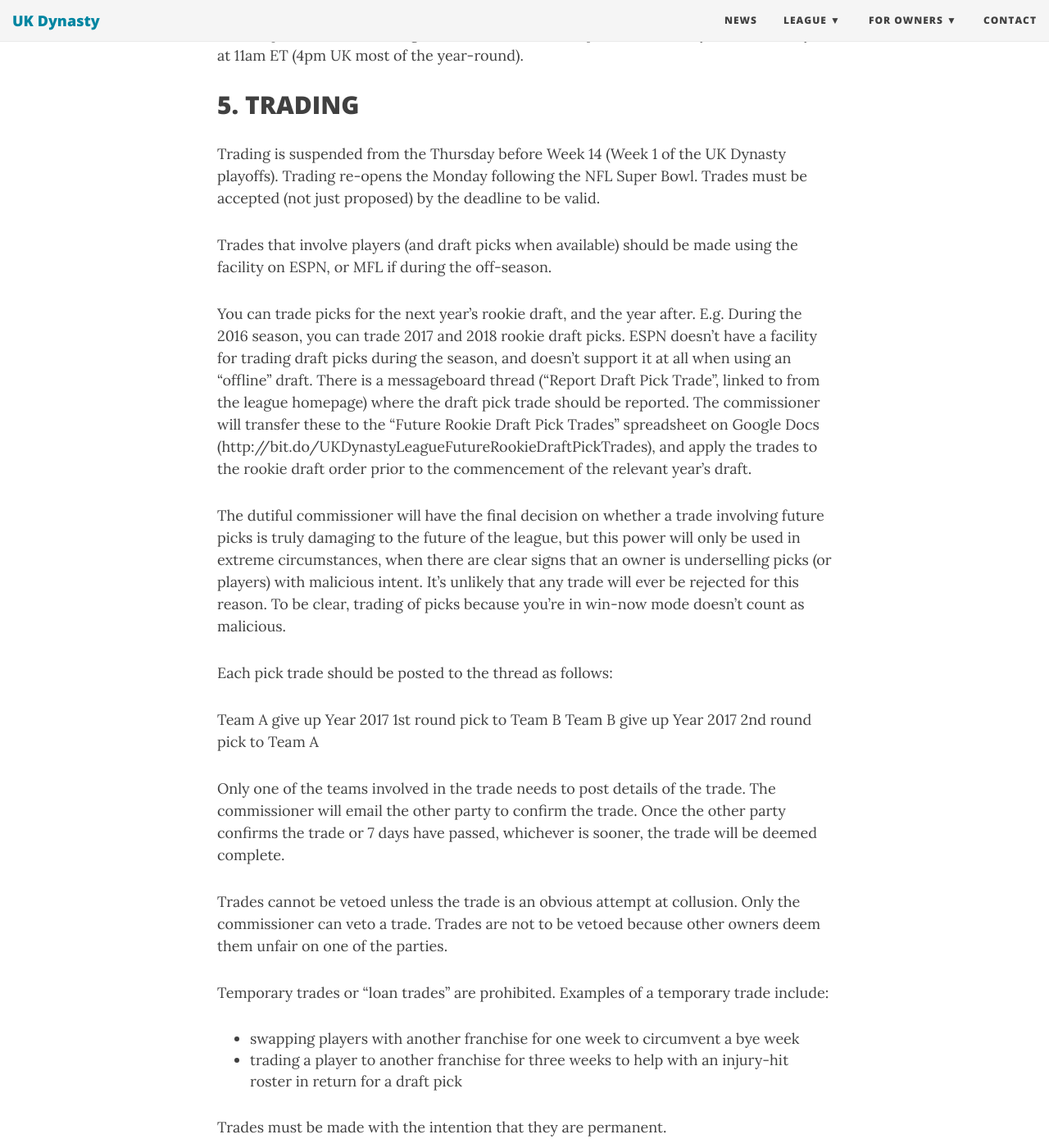
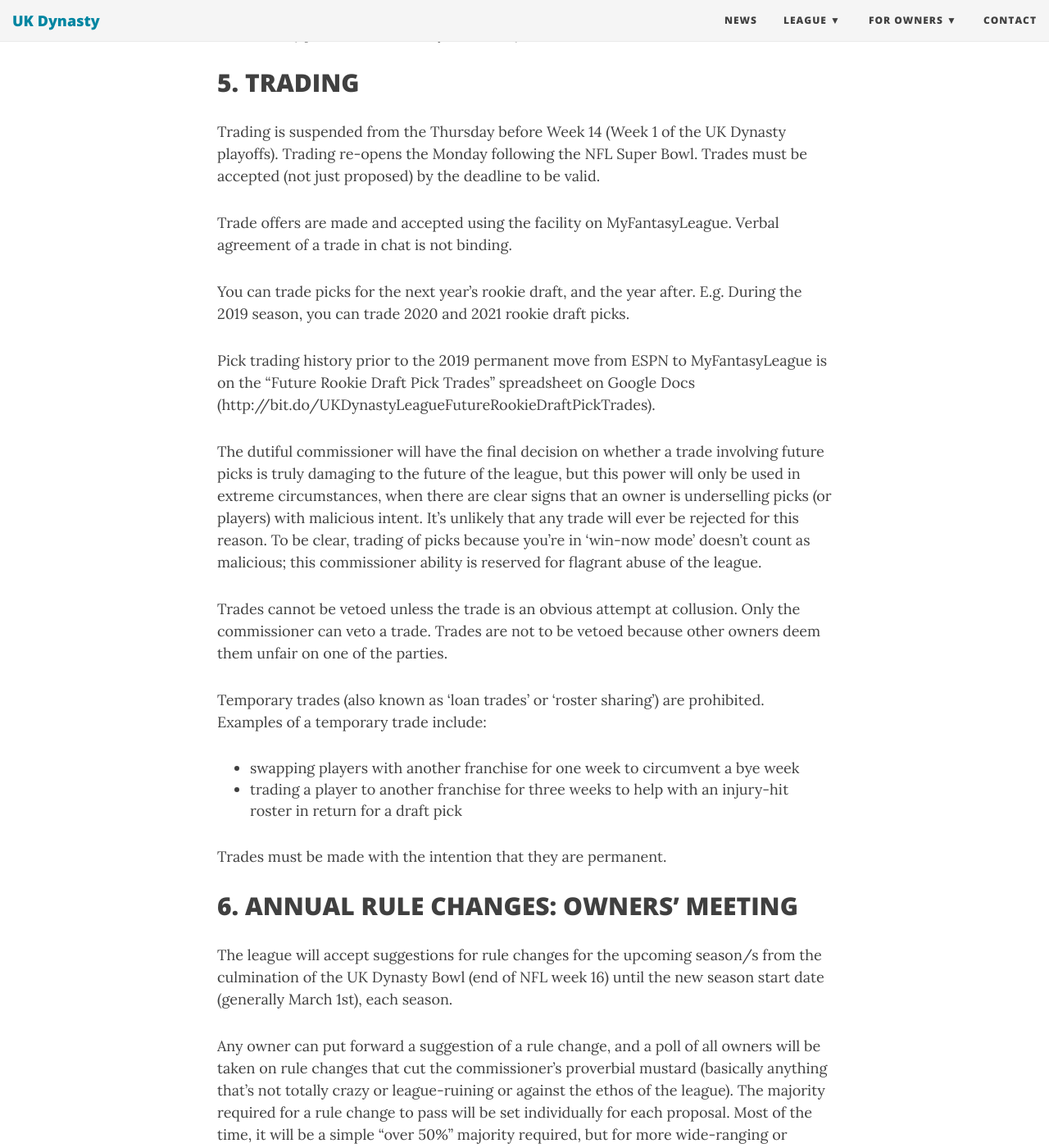
Before and after one commit to UKDynasty/ukdynasty.github.io, a Jekyll site: the page built from bylaws/index.md, in a window 1280 px wide and 1400 px high, scrolled down 6654 px. Shown: the whole window at 82% size. Built offline with Jekyll 4.4.1, drawn with Linux system fonts in a browser that asks for light colours; nearby versions of some CDN libraries; some of the changed text lies outside the part shown.

Commit message:
Remove references to ESPN and now-irrelevant guidance

```diff
--- a/bylaws/index.md
+++ b/bylaws/index.md
@@ -7,7 +7,7 @@ permalink: /bylaws
 
 This is the living, breathing bylaws document of the UK Dynasty league. Revision history from December 2016 onwards can be found [on GitHub](https://github.com/UKDynasty/ukdynasty.github.io/blob/master/bylaws/index.md). The original version of this document (with revision history from the start of the league) can be found [on Google Docs](http://bit.do/UKDynastyLeagueBylaws).
 
-All bylaws are an **explanation** or **extension** of the rules set on ESPN/MyFantasyLeague. This document doesn't outline all aspects of the scoring system, or describe how processes on the host websites work. However, any change in rules within the league hosts will be subject to league disussion/vote, as would any rule within the Bylaws.
+All bylaws are an **explanation** or **extension** of the rules set on MyFantasyLeague. This document doesn't outline all aspects of the scoring system, or describe how processes on the host websites work. However, any change in rules within the league hosts will be subject to league disussion/vote, as would any rule within the Bylaws.
 
 - [1. Team setup](#1-team-setup)
     - [1.1 Roster size](#11-roster-size)
@@ -31,13 +31,13 @@ All bylaws are an **explanation** or **extension** of the rules set on ESPN/MyFa
 
 ### 1.1 Roster size
 
-Rosters are a maximum of 25 players + 5 taxi squad players, with 9 starters. Starting lineups consist of 1 QB, 2 RBs, 3 WRs, 1 TE, and 2 RB/WR/TE flex spots.
+Rosters are a maximum of 30 players (25 players + 5 taxi squad players during the season), with 9 starters. Starting lineups consist of 1 QB, 2 RBs, 3 WRs, 1 TE, and 2 RB/WR/TE flex spots.
 
 During the season, 3 IR spots are available.
 
-During the off-season, the roster limit will increase to 30. Teams must get their roster down to the in-season limit of 25 by the Sunday before week 1 at 6pm. If a franchise is over this limit when the deadline passes, players will be forcefully dropped to comply, in last-in-first-out order.
+During the off-season, the roster limit will increase to 30. Teams must get their roster down to the in-season limit of 25 and assign their taxi squad players by the Sunday before week 1 at 6pm. If a franchise is over this limit when the deadline passes, players will be forcefully dropped to comply, in last-in-first-out order.
 
-There are 3 spots open for Injured Reserve (IR) on each roster. See the ESPN FAQs for more on this: http://games.espn.go.com/ffl/resources/help/faq?name=how-do-i-move-a-player-on-or-off-the-ir
+There are 3 spots open for Injured Reserve (IR) on each roster.
 
 ### 1.2 Retired players
 
@@ -45,15 +45,15 @@ If a player retires, they no longer take up a roster spot of the owning team. Ho
 
 If the roster is full, the owner can either release the player immediately, or take a maximum of 7 days from the day of unretirement to free up a roster spot for the un-retired player, otherwise they will be returned to the pool of free agents.
 
+A record of retired players is kept [on Google Sheets](https://docs.google.com/spreadsheets/d/1tsYQSMBHSD3nFUQS6urrnqYPJQs94c-IdjJi1CznX1c/edit#gid=647011089).
+
 ### 1.3 Taxi squads
 
 5 spots are available in addition to normal rosters for taxi squad players. These players can’t be used in your starting lineup.
 
-To designate a player to the taxi squad, a post must be made on the **Taxi Squad Designation** thread on the ESPN league messageboard, clearly stating the player that they wish to place on their taxi squad, prior to the designation deadline, the Sunday before Week 1 of the season.
+To designate a player to the taxi squad, they must be demoted to the taxi squad on MyFantasyLeague prior to the designation deadline, the Sunday before Week 1 of the season.
 
 Players cannot be added to taxi squads during the season.
-
-The commissioner will maintain a list of each team's taxi squads on the league [Google Sheet](https://docs.google.com/spreadsheets/d/1tsYQSMBHSD3nFUQS6urrnqYPJQs94c-IdjJi1CznX1c), under the *Taxi squads - \[year\]* tab.
 
 Only rookies can be added to your taxi squad, and they can remain there until the end of their 2nd season in the NFL. If a player is promoted during their 1st season, they therefore cannot be designated to the taxi squad for their 2nd year.
 
@@ -186,22 +186,17 @@ On completion of the Free Agent Auction, bids will be processed weekly on Wednes
 
 Trading is suspended from the Thursday before Week 14 (Week 1 of the UK Dynasty playoffs). Trading re-opens the Monday following the NFL Super Bowl. Trades must be accepted (not just proposed) by the deadline to be valid.
 
-Trades that involve players (and draft picks when available) should be made using the facility on ESPN, or MFL if during the off-season.
+Trade offers are made and accepted using the facility on MyFantasyLeague. Verbal agreement of a trade in chat is not binding.
 
-You can trade picks for the next year’s rookie draft, and the year after. E.g. During the 2016 season, you can trade 2017 and 2018 rookie draft picks. ESPN doesn't have a facility for trading draft picks during the season, and doesn’t support it at all when using an “offline” draft. There is a messageboard thread (“Report Draft Pick Trade”, linked to from the league homepage) where the draft pick trade should be reported. The commissioner will transfer these to the “Future Rookie Draft Pick Trades” spreadsheet on Google Docs (http://bit.do/UKDynastyLeagueFutureRookieDraftPickTrades), and apply the trades to the rookie draft order prior to the commencement of the relevant year’s draft.
+You can trade picks for the next year’s rookie draft, and the year after. E.g. During the 2019 season, you can trade 2020 and 2021 rookie draft picks.
 
-The dutiful commissioner will have the final decision on whether a trade involving future picks is truly damaging to the future of the league, but this power will only be used in extreme circumstances, when there are clear signs that an owner is underselling picks (or players) with malicious intent. It's unlikely that any trade will ever be rejected for this reason. To be clear, trading of picks because you're in win-now mode doesn't count as malicious.
+Pick trading history prior to the 2019 permanent move from ESPN to MyFantasyLeague is on the “Future Rookie Draft Pick Trades” spreadsheet on Google Docs (http://bit.do/UKDynastyLeagueFutureRookieDraftPickTrades).
 
-Each pick trade should be posted to the thread as follows:
-
-Team A give up Year 2017 1st round pick to Team B
-Team B give up Year 2017 2nd round pick to Team A
-
-Only one of the teams involved in the trade needs to post details of the trade. The commissioner will email the other party to confirm the trade. Once the other party confirms the trade or 7 days have passed, whichever is sooner, the trade will be deemed complete.
+The dutiful commissioner will have the final decision on whether a trade involving future picks is truly damaging to the future of the league, but this power will only be used in extreme circumstances, when there are clear signs that an owner is underselling picks (or players) with malicious intent. It's unlikely that any trade will ever be rejected for this reason. To be clear, trading of picks because you're in 'win-now mode' doesn't count as malicious; this commissioner ability is reserved for flagrant abuse of the league.
 
 Trades cannot be vetoed unless the trade is an obvious attempt at collusion. Only the commissioner can veto a trade. Trades are not to be vetoed because other owners deem them unfair on one of the parties.
 
-Temporary trades or “loan trades” are prohibited. Examples of a temporary trade include:
+Temporary trades (also known as 'loan trades' or 'roster sharing') are prohibited. Examples of a temporary trade include:
 
 - swapping players with another franchise for one week to circumvent a bye week
 - trading a player to another franchise for three weeks to help with an injury-hit roster in return for a draft pick
@@ -214,7 +209,7 @@ The league will accept suggestions for rule changes for the upcoming season/s fr
 
 Any owner can put forward a suggestion of a rule change, and a poll of all owners will be taken on rule changes that cut the commissioner's proverbial mustard (basically anything that's not totally crazy or league-ruining or against the ethos of the league). The majority required for a rule change to pass will be set individually for each proposal. Most of the time, it will be a simple "over 50%" majority required, but for more wide-ranging or serious changes, it may be 75% or more.
 
-Suggested rule changes can include scoring adjustments, waiver wire rules, league calendar adjustments - anything that is set in ESPN rules or the bylaws is up for debate each and every year.
+Suggested rule changes can include scoring adjustments, waiver wire rules, league calendar adjustments - anything that is set in MFL rules or the bylaws is up for debate each and every year.
 
 ## 7. ETHOS
 
```
Also changed, not shown: other parts of bylaws/index.md (+2 -2 lines).
